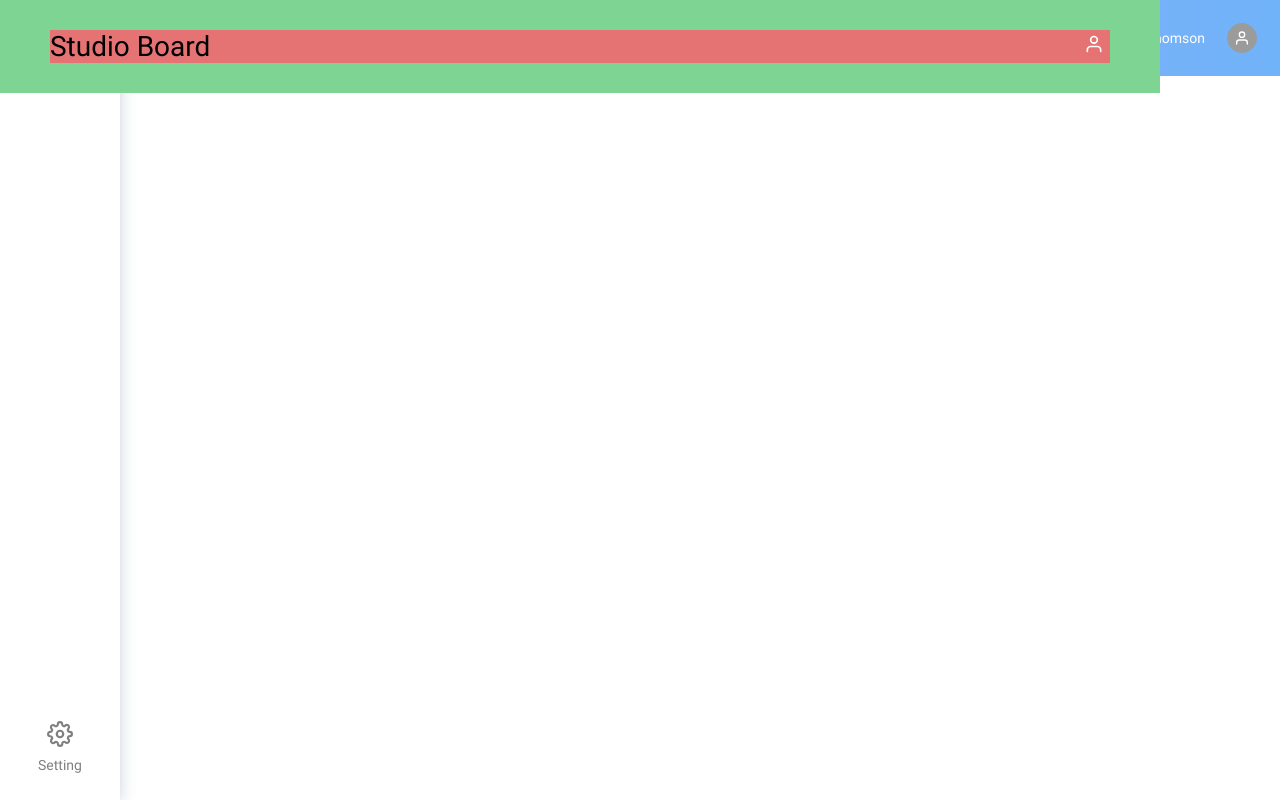
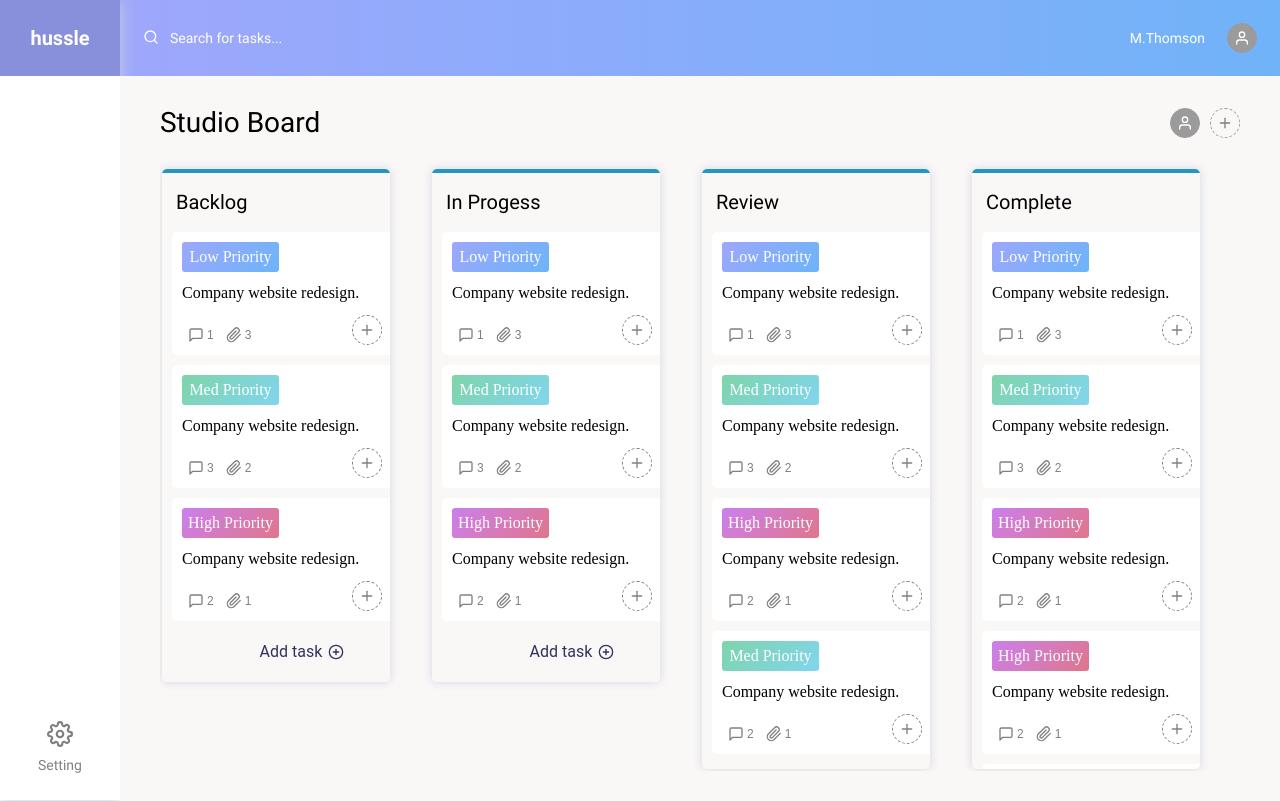
Before and after one commit to devojka-od-papira/hussle, a React (Create React App) app: page /board in a window 1280 px wide. Built offline with nearby package versions, Linux system fonts and the light colour scheme.

Commit message:
Create UI board view

```diff
--- a/src/components/card/Card.module.scss
+++ b/src/components/card/Card.module.scss
@@ -1,7 +1,7 @@
 .card {
   width: 260px;
-  background-color: lightyellow;
   border-radius: 5px;
+  background-color: white;
 }
 
 .priorityTag {
--- a/src/components/column/Column.module.scss
+++ b/src/components/column/Column.module.scss
@@ -8,6 +8,7 @@
   flex-direction: column;
   align-items: center;
   margin-bottom: 10px;
+  background-color: #faf7f7;
 }
 
 .title {
@@ -39,6 +40,8 @@
   background-color: #9EA7FC;
   border-top-left-radius: 5px;
   border-top-right-radius: 5px;
+  position: sticky;
+  top: 0;
 }
 
 .wrapperTittle {
@@ -46,12 +49,13 @@
   align-items: center;
   justify-content: space-between;
   button:hover {
-    background-color: lightyellow;
+    background-color: lightgray;
   }
 }
 
 .dropDownWrapper {
   position: relative;
+  margin-right: 15px;
 }
 
 .colorWrapper {
--- a/src/components/column/index.tsx
+++ b/src/components/column/index.tsx
@@ -14,7 +14,7 @@ interface ColumnProps {
 
 }
 const Column:FC<ColumnProps> = ({ cardData, title }) => {
-  const [isOpen, setIsOpen] = useState(true);
+  const [isOpen, setIsOpen] = useState(false);
   const [columnColor, setColumnColor] = useState('#2596be');
   const addTask = () => {
     console.log('addTask');
--- a/src/components/dropDown/DropDown.module.scss
+++ b/src/components/dropDown/DropDown.module.scss
@@ -1,5 +1,5 @@
 .dropDown {
-  position: absolute;
+  position: fixed;
   width: 260px;
   box-shadow: 0 8px 16px -4px #fafafa,0 0 0 1px #fafafa;
   border-radius: 5px;
--- a/src/views/board/Board.module.scss
+++ b/src/views/board/Board.module.scss
@@ -1,20 +1,69 @@
 .container {
-  background-color: #9EA7FC;
   position: relative;
 }
 
 .wrapper {
-  background-color: #7ED492;
   box-sizing: border-box;
-  padding: 30px 50px;
+  padding: 30px 40px;
   width: calc(100% - 120px);
   position: absolute;
-  display: inline-block;
-  flex-direction: column;
+  margin-left: 120px;
+  margin-top: 76px;
+  background-color: #faf7f7;
 }
 
 .inner {
-  background-color: #E57373;
   display: flex;
   justify-content: space-between;
+  align-items: center;
 }
+
+.buttonCircle {
+  border-radius: 50%;
+  border: 1px solid  #9B9B9B;
+  background-color:  #9B9B9B;
+  height: 30px;
+  width: 30px;
+  display: flex;
+  align-items: center;
+  justify-content: center;
+}
+
+.user {
+  color: white;
+  margin-right: 22px;
+}
+
+.buttonDotted {
+  width: 30px;
+  height: 30px;
+  border-radius: 50%;
+  border: 1px dashed #9B9B9B;
+  display: flex;
+  align-items: center;
+  justify-content: center;
+  margin-left: 10px;
+}
+
+.buttonWrapper {
+  display: flex;
+  align-items: center;
+}
+
+.columnsWrapper {
+  padding-top: 30px;
+  display: flex;
+  overflow-x: scroll;
+}
+
+.columnWrapper {
+  background-color: #faf7f7;
+  margin-right: 40px;
+  margin-left: 2px;
+  margin-bottom: 2px;
+  height: 100%;
+  max-height: calc(100vh - 200px);
+  overflow-y: scroll;
+  box-shadow: 0px 0px 10px #D2D7E0;
+  border-radius: 5px;
+}
--- a/src/views/board/index.tsx
+++ b/src/views/board/index.tsx
@@ -1,10 +1,12 @@
 import React from 'react';
 import cx from 'classnames';
-import { User } from 'react-feather';
+import { Plus, User } from 'react-feather';
 import Header from '../../components/header';
 import Sidebar from '../../components/sidebar';
 import Typography, { TextType } from '../../components/typography';
 import Button from '../../components/button';
+import Column from '../../components/column';
+import { Priority } from '../../constants';
 
 import styles from './Board.module.scss';
 
@@ -13,6 +15,156 @@ const Board = () => {
     console.log('user');
   };
 
+  const cardData = [
+    {
+      priority: Priority.LOW,
+      description: 'Company website redesign.',
+      attachmentNumber: 3,
+      commentNumber: 1,
+    },
+    {
+      priority: Priority.MED,
+      description: 'Company website redesign.',
+      attachmentNumber: 2,
+      commentNumber: 3,
+    },
+    {
+      priority: Priority.HIGH,
+      description: 'Company website redesign.',
+      attachmentNumber: 1,
+      commentNumber: 2,
+    },
+  ];
+
+  const board = [
+    {
+      title: 'Backlog',
+      id: 0,
+      tasks: [
+        {
+          priority: Priority.LOW,
+          description: 'Company website redesign.',
+          attachmentNumber: 3,
+          commentNumber: 1,
+        },
+        {
+          priority: Priority.MED,
+          description: 'Company website redesign.',
+          attachmentNumber: 2,
+          commentNumber: 3,
+        },
+        {
+          priority: Priority.HIGH,
+          description: 'Company website redesign.',
+          attachmentNumber: 1,
+          commentNumber: 2,
+        },
+      ],
+    },
+    {
+      title: 'In Progess',
+      id: 1,
+      tasks: [
+        {
+          priority: Priority.LOW,
+          description: 'Company website redesign.',
+          attachmentNumber: 3,
+          commentNumber: 1,
+        },
+        {
+          priority: Priority.MED,
+          description: 'Company website redesign.',
+          attachmentNumber: 2,
+          commentNumber: 3,
+        },
+        {
+          priority: Priority.HIGH,
+          description: 'Company website redesign.',
+          attachmentNumber: 1,
+          commentNumber: 2,
+        },
+      ],
+    },
+    {
+      title: 'Review',
+      id: 2,
+      tasks: [
+        {
+          priority: Priority.LOW,
+          description: 'Company website redesign.',
+          attachmentNumber: 3,
+          commentNumber: 1,
+        },
+        {
+          priority: Priority.MED,
+          description: 'Company website redesign.',
+          attachmentNumber: 2,
+          commentNumber: 3,
+        },
+        {
+          priority: Priority.HIGH,
+          description: 'Company website redesign.',
+          attachmentNumber: 1,
+          commentNumber: 2,
+        },
+        {
+          priority: Priority.MED,
+          description: 'Company website redesign.',
+          attachmentNumber: 1,
+          commentNumber: 2,
+        },
+      ],
+    },
+    {
+      title: 'Complete',
+      id: 3,
+      tasks: [
+        {
+          priority: Priority.LOW,
+          description: 'Company website redesign.',
+          attachmentNumber: 3,
+          commentNumber: 1,
+        },
+        {
+          priority: Priority.MED,
+          description: 'Company website redesign.',
+          attachmentNumber: 2,
+          commentNumber: 3,
+        },
+        {
+          priority: Priority.HIGH,
+          description: 'Company website redesign.',
+          attachmentNumber: 1,
+          commentNumber: 2,
+        },
+        {
+          priority: Priority.HIGH,
+          description: 'Company website redesign.',
+          attachmentNumber: 1,
+          commentNumber: 2,
+        },
+        {
+          priority: Priority.MED,
+          description: 'Company website redesign.',
+          attachmentNumber: 1,
+          commentNumber: 2,
+        },
+        {
+          priority: Priority.HIGH,
+          description: 'Company website redesign.',
+          attachmentNumber: 1,
+          commentNumber: 2,
+        },
+        {
+          priority: Priority.MED,
+          description: 'Company website redesign.',
+          attachmentNumber: 1,
+          commentNumber: 2,
+        },
+      ],
+    },
+  ];
+
   return (
     <div className={styles.container}>
       <Header />
@@ -20,11 +172,22 @@ const Board = () => {
       <div className={styles.wrapper}>
         <div className={styles.inner}>
           <Typography variant="h1" type={TextType.Heading1}>Studio Board</Typography>
-          <Button onClick={handleClick} className={cx(styles.buttonCircle, styles.button)}>
-            <User color="white" size={20} />
-          </Button>
+          <div className={styles.buttonWrapper}>
+            <Button onClick={handleClick} className={cx(styles.buttonCircle)}>
+              <User color="white" size={20} />
+            </Button>
+            <Button onClick={handleClick} className={cx(styles.buttonDotted)}>
+              <Plus color="gray" size={20} />
+            </Button>
+          </div>
         </div>
-        <div className={styles.columnWrapper} />
+        <div className={styles.columnsWrapper}>
+          {board.map((column) => (
+            <div key={column.id} className={styles.columnWrapper}>
+              <Column cardData={column.tasks} title={column.title} />
+            </div>
+          ))}
+        </div>
       </div>
     </div>
   );
```
